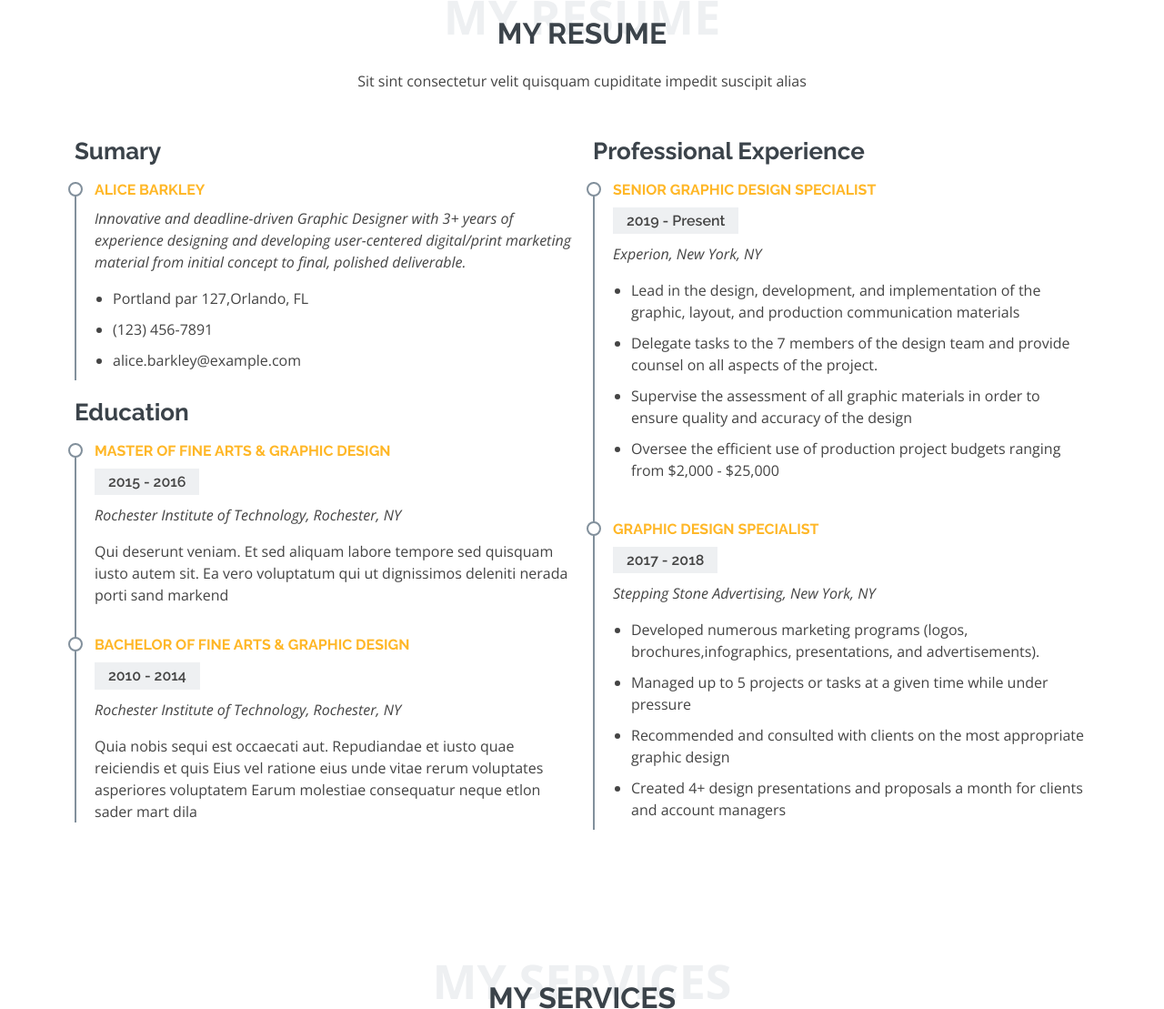
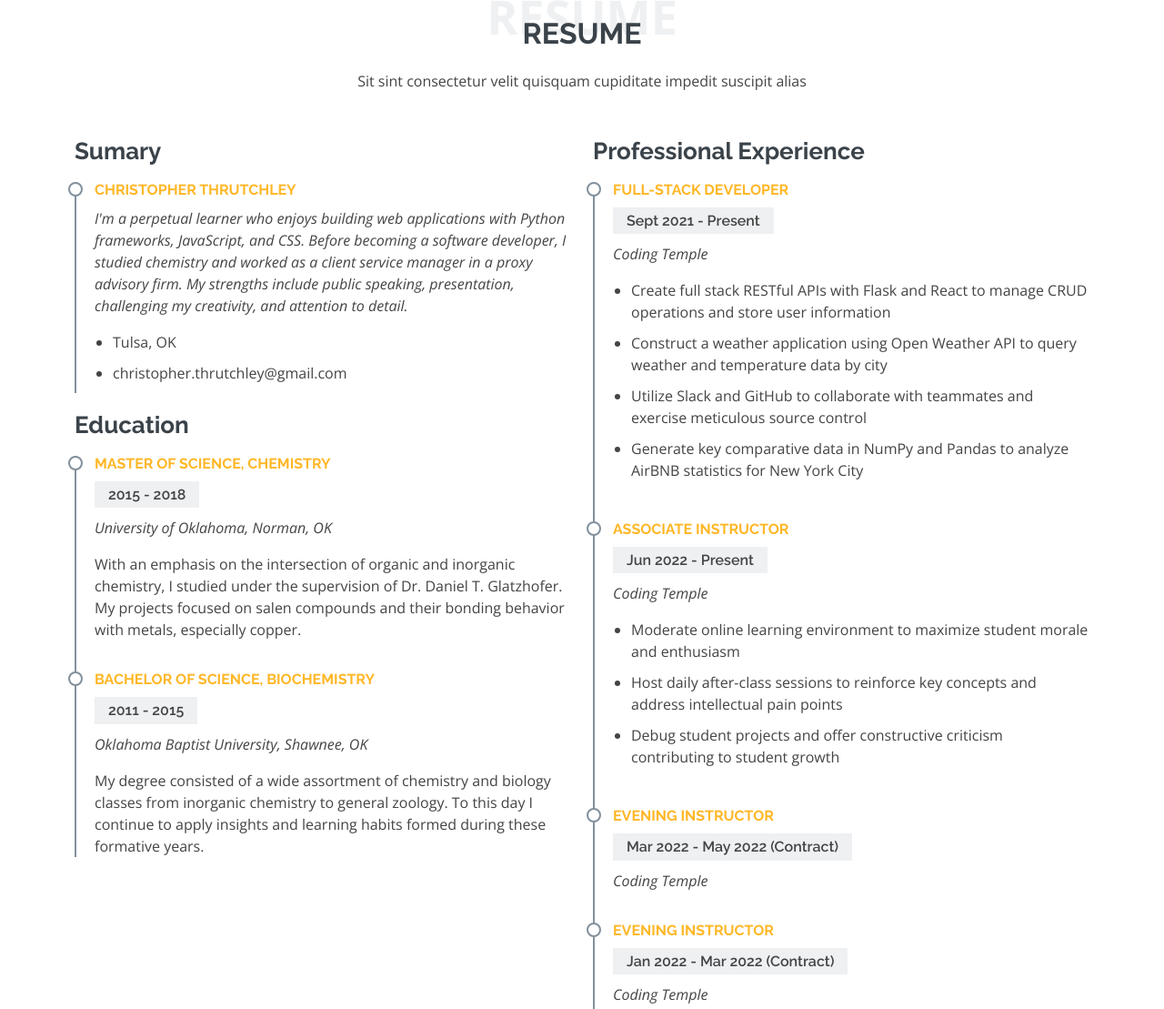
Before and after one commit to bordedelcielo/my-portfolio-site, a plain HTML site: page index.html in a window 1280 px wide. Shown: the part 1682-2791 px from the top of the page at 91% size. Drawn offline with nearby package versions, Linux system fonts and the light colour scheme.

Commit message:
working on resume section

```diff
--- a/index.html
+++ b/index.html
@@ -156,8 +156,8 @@
       <div class="container">
 
         <div class="section-title">
-          <span>My Resume</span>
-          <h2>My Resume</h2>
+          <span>Resume</span>
+          <h2>Resume</h2>
           <p>Sit sint consectetur velit quisquam cupiditate impedit suscipit alias</p>
         </div>
 
@@ -165,56 +165,84 @@
           <div class="col-lg-6">
             <h3 class="resume-title">Sumary</h3>
             <div class="resume-item pb-0">
-              <h4>Alice Barkley</h4>
-              <p><em>Innovative and deadline-driven Graphic Designer with 3+ years of experience designing and developing user-centered digital/print marketing material from initial concept to final, polished deliverable.</em></p>
+              <h4>Christopher Thrutchley</h4>
+              <p><em>I'm a perpetual learner who enjoys building web applications with Python frameworks, JavaScript, and CSS.
+                Before becoming a software developer, I studied chemistry and worked as a client service manager in a proxy advisory firm.
+                My strengths include public speaking, presentation, challenging my creativity, and attention to detail.</em></p>
               <p>
               <ul>
-                <li>Portland par 127,Orlando, FL</li>
-                <li>(123) 456-7891</li>
-                <li>alice.barkley@example.com</li>
+                <li>Tulsa, OK</li>
+                <!-- <li>(123) 456-7891</li> -->
+                <li>christopher.thrutchley@gmail.com</li>
               </ul>
               </p>
             </div>
 
             <h3 class="resume-title">Education</h3>
             <div class="resume-item">
-              <h4>Master of Fine Arts &amp; Graphic Design</h4>
-              <h5>2015 - 2016</h5>
-              <p><em>Rochester Institute of Technology, Rochester, NY</em></p>
-              <p>Qui deserunt veniam. Et sed aliquam labore tempore sed quisquam iusto autem sit. Ea vero voluptatum qui ut dignissimos deleniti nerada porti sand markend</p>
+              <h4>Master of Science, Chemistry</h4>
+              <h5>2015 - 2018</h5>
+              <p><em>University of Oklahoma, Norman, OK</em></p>
+              <p>With an emphasis on the intersection of organic and inorganic chemistry, I studied under the supervision of Dr. Daniel T. Glatzhofer. My projects focused on salen compounds and their bonding behavior with metals, especially copper.</p>
             </div>
             <div class="resume-item">
-              <h4>Bachelor of Fine Arts &amp; Graphic Design</h4>
-              <h5>2010 - 2014</h5>
-              <p><em>Rochester Institute of Technology, Rochester, NY</em></p>
-              <p>Quia nobis sequi est occaecati aut. Repudiandae et iusto quae reiciendis et quis Eius vel ratione eius unde vitae rerum voluptates asperiores voluptatem Earum molestiae consequatur neque etlon sader mart dila</p>
+              <h4>Bachelor of Science, Biochemistry</h4>
+              <h5>2011 - 2015</h5>
+              <p><em>Oklahoma Baptist University, Shawnee, OK</em></p>
+              <p>My degree consisted of a wide assortment of chemistry and biology classes from inorganic chemistry to general zoology.
+                To this day I continue to apply insights and learning habits formed during these formative years.</p>
             </div>
           </div>
           <div class="col-lg-6">
             <h3 class="resume-title">Professional Experience</h3>
             <div class="resume-item">
-              <h4>Senior graphic design specialist</h4>
-              <h5>2019 - Present</h5>
-              <p><em>Experion, New York, NY </em></p>
+              <h4>Full-Stack Developer</h4>
+              <h5>Sept 2021 - Present</h5>
+              <p><em>Coding Temple</em></p>
               <p>
               <ul>
-                <li>Lead in the design, development, and implementation of the graphic, layout, and production communication materials</li>
-                <li>Delegate tasks to the 7 members of the design team and provide counsel on all aspects of the project. </li>
-                <li>Supervise the assessment of all graphic materials in order to ensure quality and accuracy of the design</li>
-                <li>Oversee the efficient use of production project budgets ranging from $2,000 - $25,000</li>
+                <li>Create full stack RESTful APIs with Flask and React to manage CRUD operations and store user information</li>
+                <li>Construct a weather application using Open Weather API to query weather and temperature data by city </li>
+                <li>Utilize Slack and GitHub to collaborate with teammates and exercise meticulous source control</li>
+                <li>Generate key comparative data in NumPy and Pandas to analyze AirBNB statistics for New York City</li>
               </ul>
               </p>
             </div>
             <div class="resume-item">
-              <h4>Graphic design specialist</h4>
-              <h5>2017 - 2018</h5>
-              <p><em>Stepping Stone Advertising, New York, NY</em></p>
+              <h4>Associate Instructor</h4>
+              <h5>Jun 2022 - Present</h5>
+              <p><em>Coding Temple</em></p>
               <p>
               <ul>
-                <li>Developed numerous marketing programs (logos, brochures,infographics, presentations, and advertisements).</li>
-                <li>Managed up to 5 projects or tasks at a given time while under pressure</li>
-                <li>Recommended and consulted with clients on the most appropriate graphic design</li>
-                <li>Created 4+ design presentations and proposals a month for clients and account managers</li>
+                <li>Moderate online learning environment to maximize student morale and enthusiasm</li>
+                <li>Host daily after-class sessions to reinforce key concepts and address intellectual pain points</li>
+                <li>Debug student projects and offer constructive criticism contributing to student growth</li>
+              </ul>
+              </p>
+            </div>
+            <div class="resume-item">
+              <h4>Evening Instructor</h4>
+              <h5>Mar 2022 - May 2022 (Contract)</h5>
+              <p><em>Coding Temple</em></p>
+              <!-- <p>
+              <ul>
+                <li>Met with students of the Coding Temple boot camp on a 1:1 basis to optimize learning outcomes</li>
+                <li>Led algorithm sessions twice per week to demonstrate problem solving in programming </li>
+                <li>Tested installations for dozens of incoming students to ensure course readiness</li>
+                <li>Presented a talk for fellow instructors on SCSS to facilitate continuing education</li>
+              </ul>
+              </p> -->
+            </div>
+            <div class="resume-item">
+              <h4>Evening Instructor</h4>
+              <h5>Jan 2022 - Mar 2022 (Contract)</h5>
+              <p><em>Coding Temple</em></p>
+              <p>
+              <ul>
+                <li>Met with students of the Coding Temple boot camp on a 1:1 basis to optimize learning outcomes</li>
+                <li>Led algorithm sessions twice per week to demonstrate problem solving in programming </li>
+                <li>Tested installations for dozens of incoming students to ensure course readiness</li>
+                <li>Presented a talk for fellow instructors on SCSS to facilitate continuing education</li>
               </ul>
               </p>
             </div>
```
